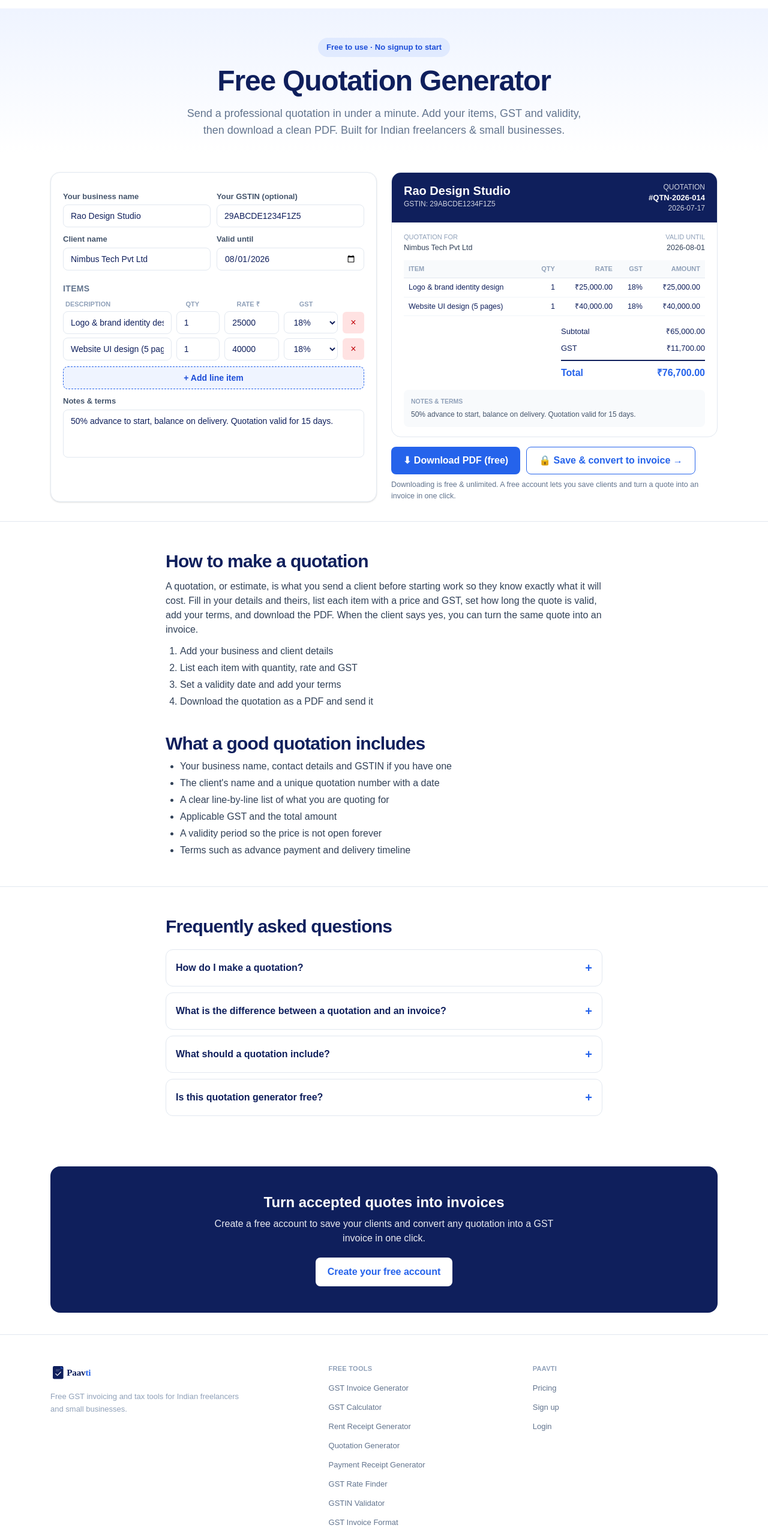
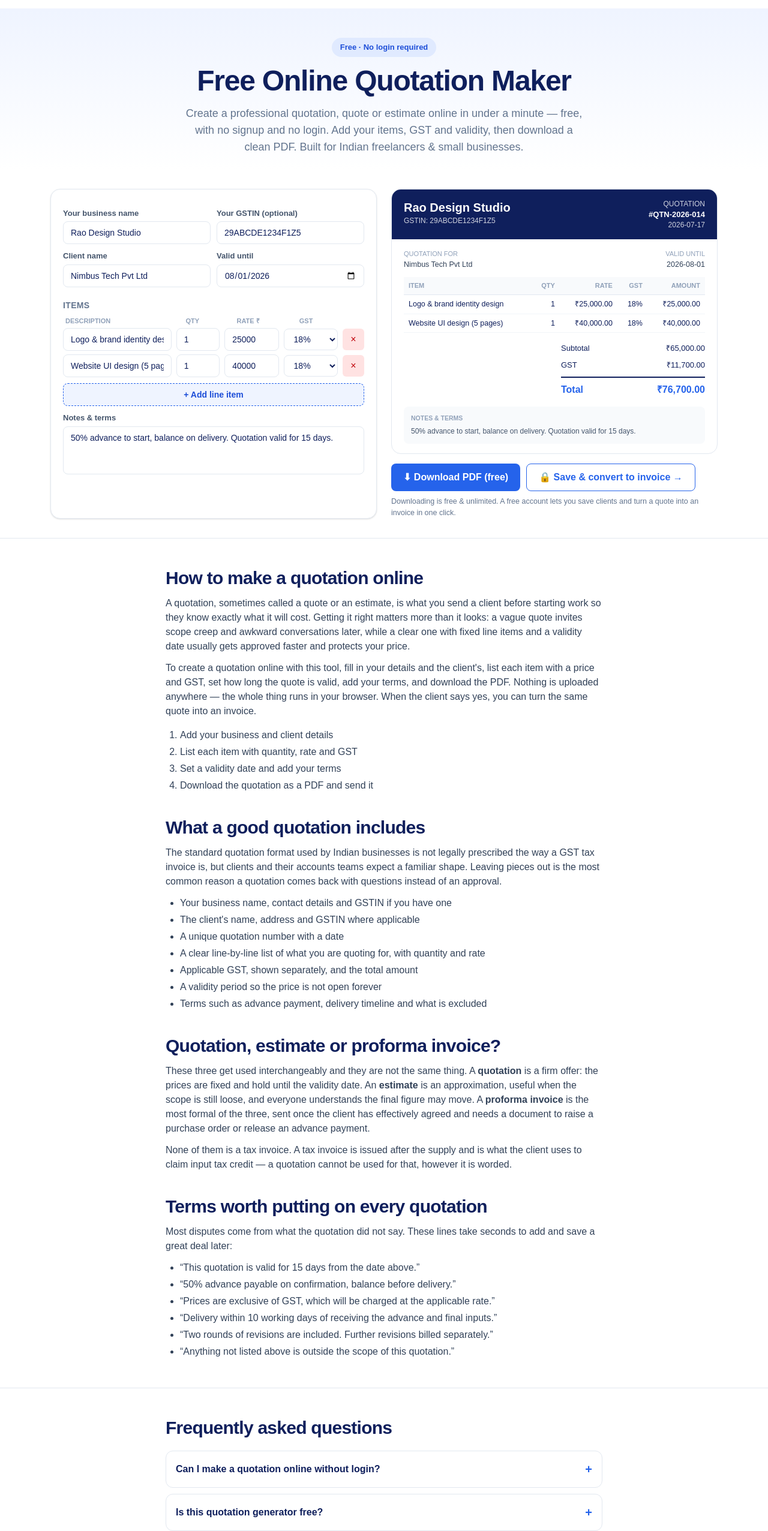
Before and after one commit to varunthakkar1993-sketch/gstflow, a Next.js app: page /quotation-generator in a window 1280 px wide. Shown: the part 54-2607 px from the top of the page at 60% size. Built offline with nearby package versions, Linux system fonts and the light colour scheme.

Commit message:
SEO fixes

```diff
--- a/app/quotation-generator/page.tsx
+++ b/app/quotation-generator/page.tsx
@@ -9,20 +9,27 @@ import SiteFooter from "../components/SiteFooter";
  */
 
 export const metadata: Metadata = {
-  title: "Free Quotation Generator Online (India) | Paavti",
+  title: "Free Online Quotation Maker & Generator (India) | Paavti",
   description:
-    "Create professional quotations and estimates online for free. Add items, GST and validity, then download a clean PDF. No signup needed to start.",
+    "Make a quotation online free, no login needed. Add items, GST and validity, then download a clean PDF. Quotation maker for Indian freelancers & small businesses.",
   keywords: [
+    "quotation maker",
+    "online quotation maker",
     "quotation generator",
-    "free quotation generator",
+    "free quotation maker",
+    "quotation maker online free",
+    "online quote generator",
+    "create quotation online",
+    "make quotation online",
+    "quotation creator",
     "quotation format",
-    "quotation maker online",
     "estimate generator",
   ],
   alternates: { canonical: "https://paavti.com/quotation-generator" },
   openGraph: {
-    title: "Free Quotation Generator Online | Paavti",
-    description: "Create a professional quotation in under a minute. Free, no signup to start.",
+    title: "Free Online Quotation Maker & Generator | Paavti",
+    description:
+      "Create a professional quotation online in under a minute. Free, no login needed.",
     url: "https://paavti.com/quotation-generator",
     siteName: "Paavti",
     locale: "en_IN",
@@ -32,20 +39,36 @@ export const metadata: Metadata = {
 
 const faqs = [
   {
-    q: "How do I make a quotation?",
-    a: "Add your business and client details, list each item with its quantity, rate and GST, set a validity date, and add any terms. The tool totals it up and gives you a clean PDF to send. No account needed to start.",
+    q: "Can I make a quotation online without login?",
+    a: "Yes. This quotation maker works fully in your browser with no signup and no login. Fill in the details, download the PDF and send it. An account is optional and only useful if you want to save clients and reuse them later.",
   },
   {
-    q: "What is the difference between a quotation and an invoice?",
-    a: "A quotation is an offer sent before work begins, telling the client what something will cost. An invoice is a demand for payment sent after the work is done. On Paavti you can create a quote first and convert it into an invoice once it is accepted.",
+    q: "Is this quotation generator free?",
+    a: "Yes, completely free, with no watermark and no limit on how many quotations you create. A free Paavti account adds saved clients and one-click conversion of a quote into a GST invoice.",
+  },
+  {
+    q: "How do I make a quotation?",
+    a: "Add your business and client details, list each item with its quantity, rate and GST, set a validity date, and add your terms. The tool totals it up and gives you a clean PDF to send.",
+  },
+  {
+    q: "What is the difference between a quotation, an estimate and a proforma invoice?",
+    a: "A quotation is a firm offer with fixed prices, valid for a stated period. An estimate is an approximate figure that may change once the work is scoped. A proforma invoice is a more formal document sent when the client has effectively agreed and needs something to raise a purchase order or release an advance. All three are sent before the work, unlike a tax invoice which follows it.",
   },
   {
     q: "What should a quotation include?",
-    a: "Your business name and contact details, the client's name, a unique quotation number and date, a clear list of items with prices, any applicable GST, the total, a validity period, and your terms such as advance and delivery.",
+    a: "Your business name and contact details, the client's name, a unique quotation number and date, a clear line-by-line list of items with prices, any applicable GST, the total, a validity period, and your terms such as advance payment and delivery timeline.",
   },
   {
-    q: "Is this quotation generator free?",
-    a: "Yes. You can create and download quotations for free with no watermark. A free Paavti account lets you save clients and convert quotes into invoices.",
+    q: "Do I need to add GST to a quotation?",
+    a: "If you are GST registered, show the GST on the quotation so the client sees the full payable amount rather than getting a surprise at invoice stage. If you are not registered, leave the GST out and do not mention a GSTIN. Either way, state clearly whether your prices are inclusive or exclusive of tax.",
+  },
+  {
+    q: "How long should a quotation be valid?",
+    a: "Fifteen to thirty days is normal for most service work. Set a validity date whenever your own costs can move, so you are not held to a price you quoted months earlier.",
+  },
+  {
+    q: "Can I convert a quotation into an invoice?",
+    a: "Yes. With a free Paavti account, an accepted quotation converts into a GST invoice in one click, carrying the line items, client and totals across so you do not retype anything.",
   },
 ];
 
@@ -62,11 +85,23 @@ export default function Page() {
   const appSchema = {
     "@context": "https://schema.org",
     "@type": "WebApplication",
-    name: "Paavti Quotation Generator",
+    name: "Paavti Online Quotation Maker",
+    alternateName: "Paavti Quotation Generator",
     applicationCategory: "BusinessApplication",
     operatingSystem: "Web",
     url: "https://paavti.com/quotation-generator",
     offers: { "@type": "Offer", price: "0", priceCurrency: "INR" },
+  };
+  const howToSchema = {
+    "@context": "https://schema.org",
+    "@type": "HowTo",
+    name: "How to make a quotation online",
+    step: [
+      { "@type": "HowToStep", name: "Add your details", text: "Enter your business name, contact details and GSTIN, then the client's name and address." },
+      { "@type": "HowToStep", name: "List the items", text: "Add each item or service with its quantity, rate and GST percentage." },
+      { "@type": "HowToStep", name: "Set validity and terms", text: "Choose how long the quotation stays valid and add your payment and delivery terms." },
+      { "@type": "HowToStep", name: "Download and send", text: "Download the quotation as a PDF and send it to your client." },
+    ],
   };
 
   return (
@@ -75,18 +110,20 @@ export default function Page() {
       <main className="text-[#0f1f5c]">
         <script type="application/ld+json" dangerouslySetInnerHTML={{ __html: JSON.stringify(faqSchema) }} />
         <script type="application/ld+json" dangerouslySetInnerHTML={{ __html: JSON.stringify(appSchema) }} />
+        <script type="application/ld+json" dangerouslySetInnerHTML={{ __html: JSON.stringify(howToSchema) }} />
 
         <section className="bg-gradient-to-b from-[#eff4ff] to-white">
           <div className="mx-auto max-w-6xl px-5 pt-12 pb-6 text-center">
             <span className="inline-block rounded-full bg-[#e0eaff] px-3.5 py-1.5 text-[13px] font-semibold text-[#1d4ed8]">
-              Free to use · No signup to start
+              Free · No login required
             </span>
             <h1 className="mx-auto mt-4 max-w-3xl text-4xl font-extrabold tracking-tight sm:text-5xl">
-              Free Quotation Generator
+              Free Online Quotation Maker
             </h1>
             <p className="mx-auto mt-4 max-w-2xl text-lg text-slate-500">
-              Send a professional quotation in under a minute. Add your items, GST and validity,
-              then download a clean PDF. Built for Indian freelancers &amp; small businesses.
+              Create a professional quotation, quote or estimate online in under a minute —
+              free, with no signup and no login. Add your items, GST and validity, then
+              download a clean PDF. Built for Indian freelancers &amp; small businesses.
             </p>
           </div>
         </section>
@@ -97,28 +134,81 @@ export default function Page() {
 
         <section className="border-t border-slate-200">
           <div className="mx-auto max-w-3xl px-5 py-12 text-slate-700">
-            <h2 className="text-2xl font-bold tracking-tight text-[#0f1f5c] sm:text-3xl">How to make a quotation</h2>
+            <h2 className="text-2xl font-bold tracking-tight text-[#0f1f5c] sm:text-3xl">
+              How to make a quotation online
+            </h2>
             <p className="mt-3">
-              A quotation, or estimate, is what you send a client before starting work so they know
-              exactly what it will cost. Fill in your details and theirs, list each item with a price
-              and GST, set how long the quote is valid, add your terms, and download the PDF. When the
-              client says yes, you can turn the same quote into an invoice.
+              A quotation, sometimes called a quote or an estimate, is what you send a client
+              before starting work so they know exactly what it will cost. Getting it right
+              matters more than it looks: a vague quote invites scope creep and awkward
+              conversations later, while a clear one with fixed line items and a validity date
+              usually gets approved faster and protects your price.
             </p>
-            <ol className="mt-3 list-decimal space-y-1 pl-6">
+            <p className="mt-3">
+              To create a quotation online with this tool, fill in your details and the
+              client&apos;s, list each item with a price and GST, set how long the quote is valid,
+              add your terms, and download the PDF. Nothing is uploaded anywhere — the whole
+              thing runs in your browser. When the client says yes, you can turn the same quote
+              into an invoice.
+            </p>
+            <ol className="mt-4 list-decimal space-y-1 pl-6">
               <li>Add your business and client details</li>
               <li>List each item with quantity, rate and GST</li>
               <li>Set a validity date and add your terms</li>
               <li>Download the quotation as a PDF and send it</li>
             </ol>
 
-            <h2 className="mt-10 text-2xl font-bold tracking-tight text-[#0f1f5c] sm:text-3xl">What a good quotation includes</h2>
-            <ul className="mt-2 list-disc space-y-1 pl-6">
+            <h2 className="mt-10 text-2xl font-bold tracking-tight text-[#0f1f5c] sm:text-3xl">
+              What a good quotation includes
+            </h2>
+            <p className="mt-3">
+              The standard quotation format used by Indian businesses is not legally prescribed
+              the way a GST tax invoice is, but clients and their accounts teams expect a
+              familiar shape. Leaving pieces out is the most common reason a quotation comes
+              back with questions instead of an approval.
+            </p>
+            <ul className="mt-3 list-disc space-y-1 pl-6">
               <li>Your business name, contact details and GSTIN if you have one</li>
-              <li>The client's name and a unique quotation number with a date</li>
-              <li>A clear line-by-line list of what you are quoting for</li>
-              <li>Applicable GST and the total amount</li>
+              <li>The client&apos;s name, address and GSTIN where applicable</li>
+              <li>A unique quotation number with a date</li>
+              <li>A clear line-by-line list of what you are quoting for, with quantity and rate</li>
+              <li>Applicable GST, shown separately, and the total amount</li>
               <li>A validity period so the price is not open forever</li>
-              <li>Terms such as advance payment and delivery timeline</li>
+              <li>Terms such as advance payment, delivery timeline and what is excluded</li>
+            </ul>
+
+            <h2 className="mt-10 text-2xl font-bold tracking-tight text-[#0f1f5c] sm:text-3xl">
+              Quotation, estimate or proforma invoice?
+            </h2>
+            <p className="mt-3">
+              These three get used interchangeably and they are not the same thing. A{" "}
+              <strong>quotation</strong> is a firm offer: the prices are fixed and hold until
+              the validity date. An <strong>estimate</strong> is an approximation, useful when
+              the scope is still loose, and everyone understands the final figure may move. A{" "}
+              <strong>proforma invoice</strong> is the most formal of the three, sent once the
+              client has effectively agreed and needs a document to raise a purchase order or
+              release an advance payment.
+            </p>
+            <p className="mt-3">
+              None of them is a tax invoice. A tax invoice is issued after the supply and is
+              what the client uses to claim input tax credit — a quotation cannot be used for
+              that, however it is worded.
+            </p>
+
+            <h2 className="mt-10 text-2xl font-bold tracking-tight text-[#0f1f5c] sm:text-3xl">
+              Terms worth putting on every quotation
+            </h2>
+            <p className="mt-3">
+              Most disputes come from what the quotation did not say. These lines take seconds
+              to add and save a great deal later:
+            </p>
+            <ul className="mt-3 list-disc space-y-1 pl-6">
+              <li>&ldquo;This quotation is valid for 15 days from the date above.&rdquo;</li>
+              <li>&ldquo;50% advance payable on confirmation, balance before delivery.&rdquo;</li>
+              <li>&ldquo;Prices are exclusive of GST, which will be charged at the applicable rate.&rdquo;</li>
+              <li>&ldquo;Delivery within 10 working days of receiving the advance and final inputs.&rdquo;</li>
+              <li>&ldquo;Two rounds of revisions are included. Further revisions billed separately.&rdquo;</li>
+              <li>&ldquo;Anything not listed above is outside the scope of this quotation.&rdquo;</li>
             </ul>
           </div>
         </section>
@@ -141,6 +231,25 @@ export default function Page() {
           </div>
         </section>
 
+        <section className="border-t border-slate-200">
+          <div className="mx-auto max-w-3xl px-5 py-12 text-slate-700">
+            <h2 className="text-2xl font-bold tracking-tight text-[#0f1f5c] sm:text-3xl">
+              Other free tools
+            </h2>
+            <p className="mt-3">
+              Paavti has a set of free tools for Indian freelancers and small businesses, all
+              usable without an account:
+            </p>
+            <ul className="mt-3 list-disc space-y-1 pl-6">
+              <li><a className="text-[#2563eb] underline" href="/gst-invoice-generator">GST invoice generator</a> — a compliant tax invoice with CGST/SGST/IGST split</li>
+              <li><a className="text-[#2563eb] underline" href="/payment-receipt-generator">Payment receipt generator</a> — UPI, bank transfer, cash and cheque receipts</li>
+              <li><a className="text-[#2563eb] underline" href="/gstin-validator">GSTIN validator</a> — check and decode any GST number</li>
+              <li><a className="text-[#2563eb] underline" href="/gst-rate-finder">GST rate finder</a> — HSN and SAC lookup with current rates</li>
+              <li><a className="text-[#2563eb] underline" href="/gst-calculator">GST calculator</a> — add or remove GST from any amount</li>
+            </ul>
+          </div>
+        </section>
+
         <div className="mx-auto max-w-6xl px-5">
           <div className="my-9 rounded-2xl bg-[#0f1f5c] px-5 py-11 text-center text-white">
             <h2 className="text-2xl font-bold">Turn accepted quotes into invoices</h2>
```
Also changed, not shown: app/api/razorpay-verify/route.ts (+8 -14 lines).
